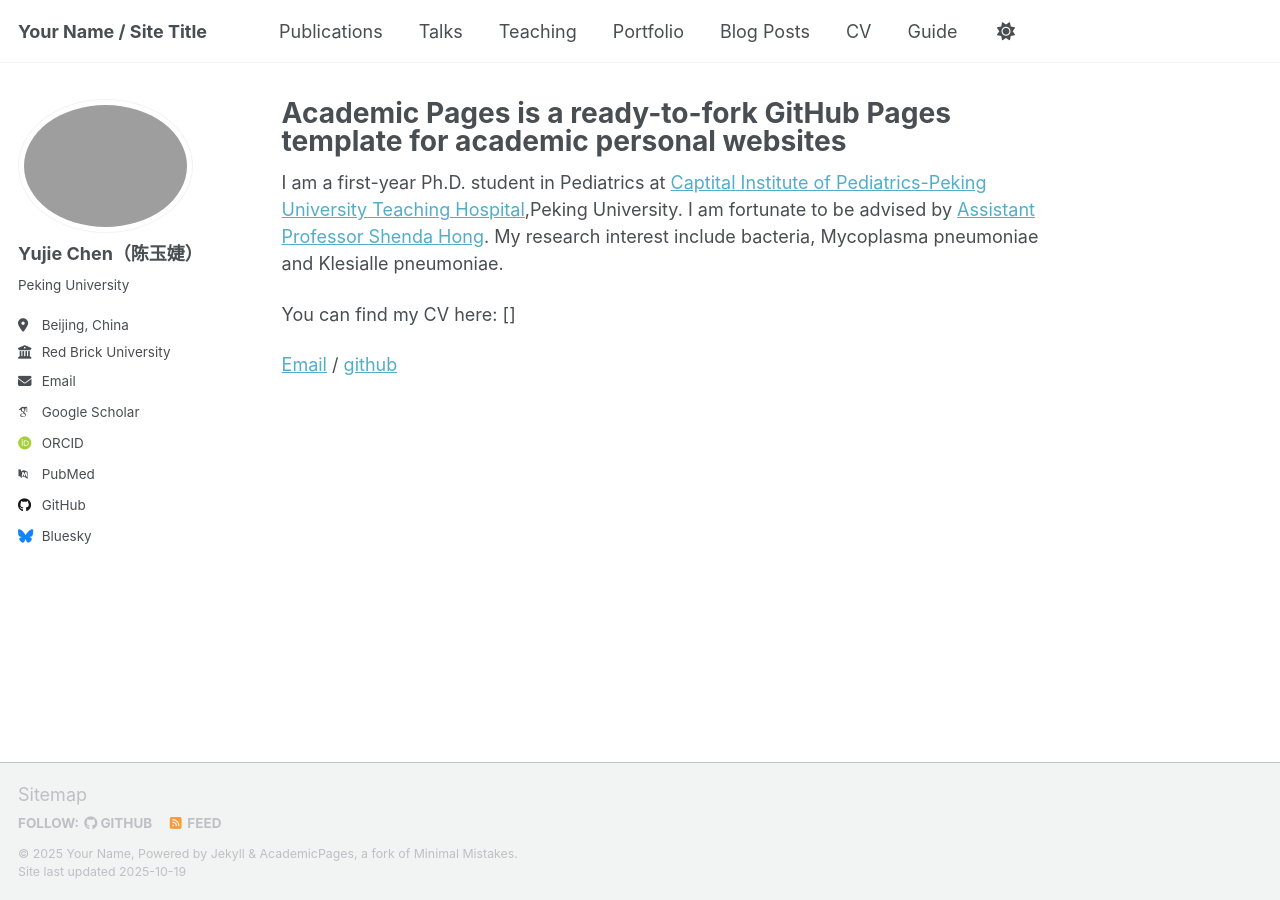
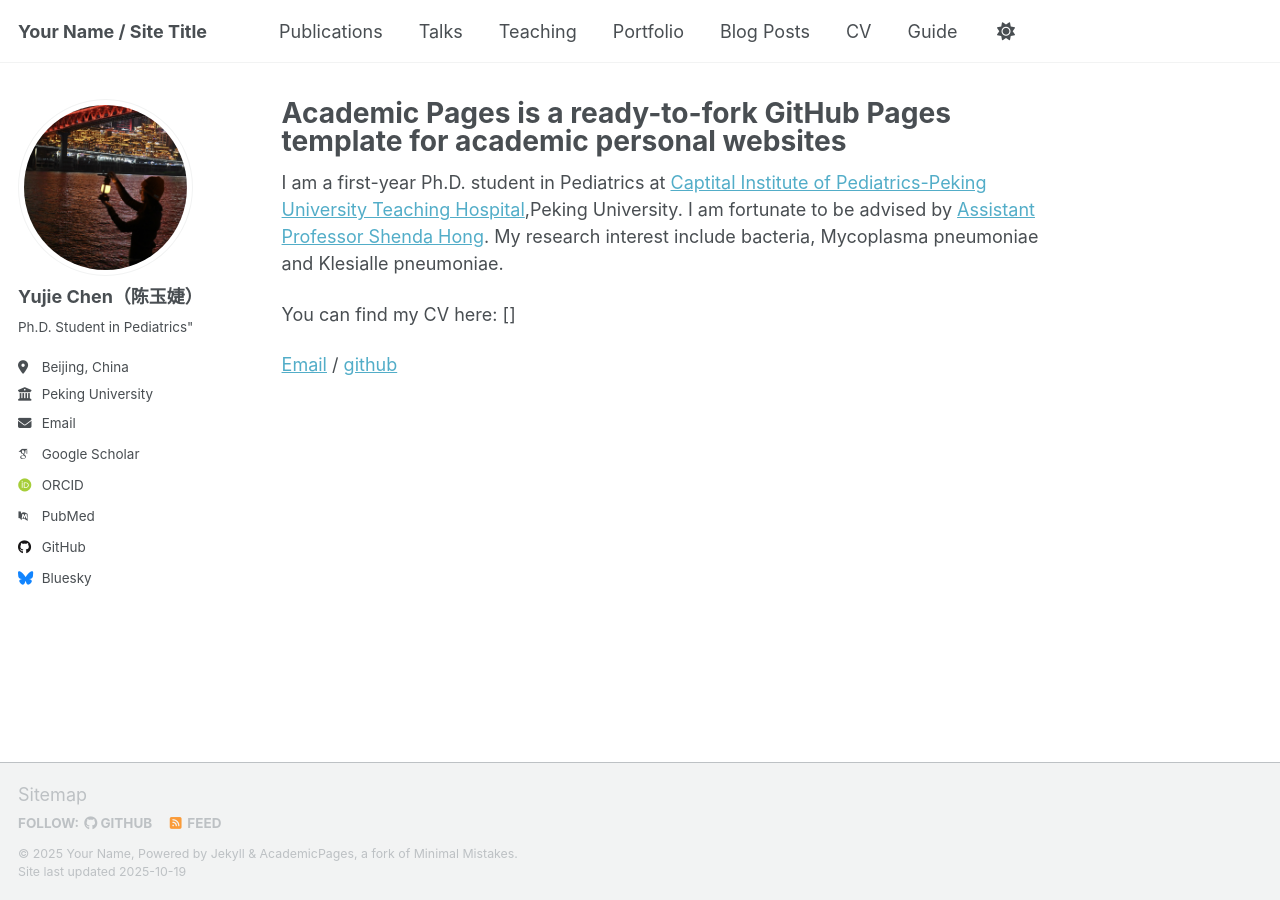
Before and after one commit to yujie7799/yujie7799.github.io, a Jekyll site: the page built from _pages/about.md, in a window 1280 px wide. Built offline with Jekyll 4.4.1, drawn with Linux system fonts in a browser that asks for light colours; some web fonts are replaced; a script that is not in the unit is left out.

Commit message:
Update _config.yml

```diff
--- a/_config.yml
+++ b/_config.yml
@@ -13,24 +13,24 @@ title                    : "Your Name / Site Title"
 title_separator          : "-"
 name                     : &name "Your Name"
 description              : &description "Your Name's academic portfolio"   # Update this with a general description of your site, this is the default if not overridden by a page
-url                      : https://academicpages.github.io # The base hostname & protocol for your site e.g. "https://[your GitHub username].github.io",
+url                      : https://yujie7799.github.io # The base hostname & protocol for your site e.g. "https://[your GitHub username].github.io",
                                                            # or if you already have some other page hosted on Github then use "https://[your GitHub username].github.io/[Your Repo Name]"
 baseurl                  : "" # the subpath of your site, e.g. "/blog"
-repository               : "academicpages/academicpages.github.io"
+repository               : "yujie7799/yujie7799.github.io"
 
 # Site Author - The following control what appear as part of the author content on the side bar.
 #               If a field is blank the icon and link will not appear, otherwise it will be shown.
 #               Additional customization can be done by editing /_includes/author-profile.html
 author:
   # Biographic information
-  avatar           : "../images/chenyujie.png"
+  avatar           : "../image/yujie.png"
   name             : "Yujie Chen（陈玉婕）"
   pronouns         : # example: "she/her"
-  bio              : "Peking University"
+  bio              : Ph.D. Student in Pediatrics"
   location         : "Beijing, China"
-  employer         : "Red Brick University"
+  employer         : "Peking University"
   uri              : # URL
-  email            : "none@example.org"
+  email            : "yujie5376@163.com"
 
   # Academic websites
   academia         : # URL
```
